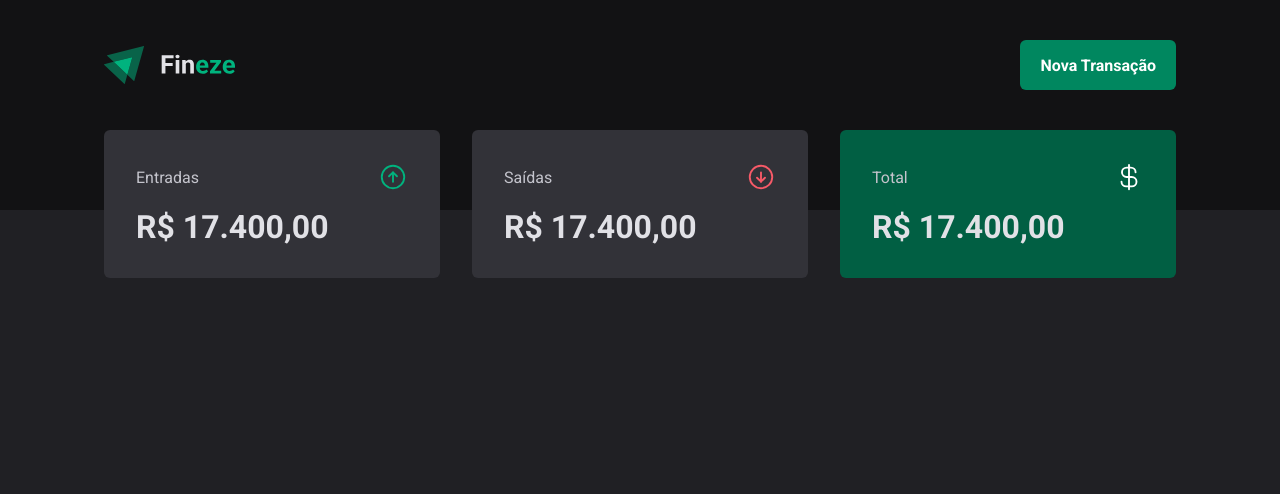
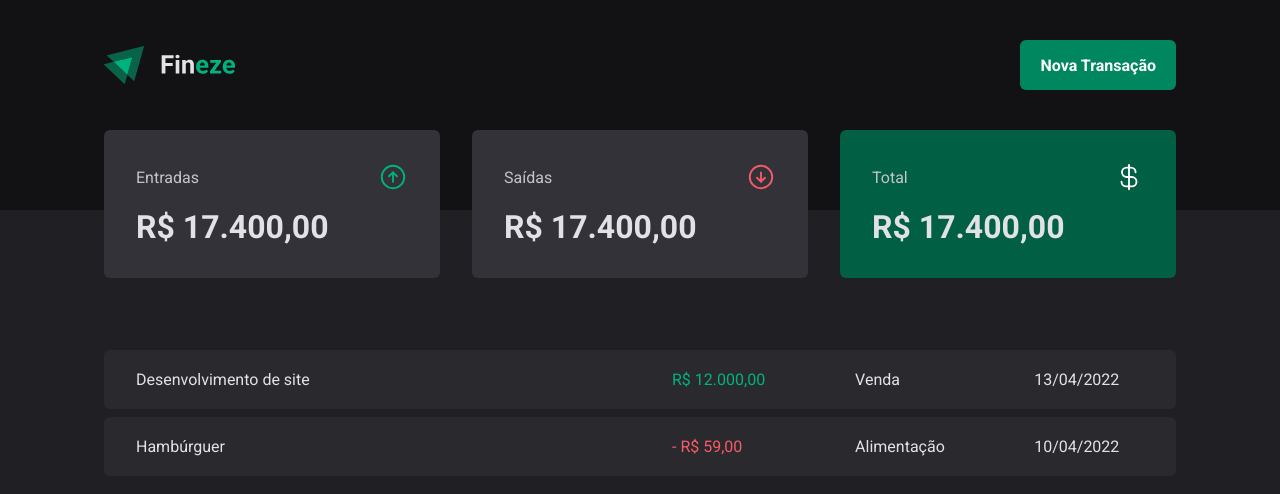
Before and after one commit to JonatanPaes/fineze, a React (Vite) app: page / in a window 1280 px wide. Shown: the top 494 px of the page. Built offline with nearby package versions, Linux system fonts and the light colour scheme.

Commit message:
feat: Tabela de transações

```diff
--- a/src/components/Summary/index.tsx
+++ b/src/components/Summary/index.tsx
@@ -1,14 +1,17 @@
+import { useTheme } from 'styled-components'
 import { ArrowCircleDown, ArrowCircleUp, CurrencyDollar } from 'phosphor-react'
 import { SummaryCard, SummaryContainer } from './styles'
 
 export function Summary() {
+  const theme = useTheme()
+
   return (
     <SummaryContainer>
       <SummaryCard>
         <header>
           <span>Entradas</span>
 
-          <ArrowCircleUp size={30} color="#00b37e" />
+          <ArrowCircleUp size={30} color={theme['green-300']} />
         </header>
         <strong>R$ 17.400,00</strong>
       </SummaryCard>
@@ -17,7 +20,7 @@
         <header>
           <span>Saídas</span>
 
-          <ArrowCircleDown size={30} color="#f75a68" />
+          <ArrowCircleDown size={30} color={theme['red-300']} />
         </header>
 
         <strong>R$ 17.400,00</strong>
@@ -27,7 +30,7 @@
         <header>
           <span>Total</span>
 
-          <CurrencyDollar size={30} color="#fff" />
+          <CurrencyDollar size={30} color={theme.white} />
         </header>
         <strong>R$ 17.400,00</strong>
       </SummaryCard>
--- a/src/pages/Transactions/index.tsx
+++ b/src/pages/Transactions/index.tsx
@@ -1,5 +1,10 @@
 import { Header } from '../../components/Header'
 import { Summary } from '../../components/Summary'
+import {
+  PriceHighLight,
+  TransactionsContainer,
+  TransactionsTable,
+} from './styles'
 
 export function Transactions() {
   return (
@@ -7,6 +12,36 @@
       <Header />
 
       <Summary />
+
+      <TransactionsContainer>
+        <TransactionsTable>
+          <tbody>
+            <tr>
+              <td width="50%">Desenvolvimento de site</td>
+
+              <td>
+                <PriceHighLight variant="income">R$ 12.000,00</PriceHighLight>
+              </td>
+
+              <td>Venda</td>
+
+              <td>13/04/2022</td>
+            </tr>
+
+            <tr>
+              <td width="50%">Hambúrguer</td>
+
+              <td>
+                <PriceHighLight variant="outcome"> - R$ 59,00</PriceHighLight>
+              </td>
+
+              <td>Alimentação</td>
+
+              <td>10/04/2022</td>
+            </tr>
+          </tbody>
+        </TransactionsTable>
+      </TransactionsContainer>
     </div>
   )
 }
--- a/src/pages/Transactions/styles.ts
+++ b/src/pages/Transactions/styles.ts
@@ -0,0 +1,37 @@
+import styled from 'styled-components'
+
+export const TransactionsContainer = styled.main`
+  width: 100%;
+  max-width: 1120px;
+  margin: 4rem auto 0;
+  padding: 0 1.5rem;
+`
+export const TransactionsTable = styled.table`
+  width: 100%;
+  border-collapse: separate;
+  border-spacing: 0 0.5rem;
+  /* margin-top: 1.5rem; */
+
+  td {
+    padding: 1.25rem 2rem;
+    background: ${(props) => props.theme['gray-700']};
+
+    &:first-child {
+      border-top-left-radius: 6px;
+      border-bottom-left-radius: 6px;
+    }
+
+    &:last-child {
+      border-top-right-radius: 6px;
+      border-bottom-right-radius: 6px;
+    }
+  }
+`
+
+interface PriceHighLightProps {
+  variant: 'income' | 'outcome'
+}
+
+export const PriceHighLight = styled.span<PriceHighLightProps>`
+  color: ${props => props.variant === 'income' ? props.theme['green-300'] : props.theme['red-300']}
+`
```
